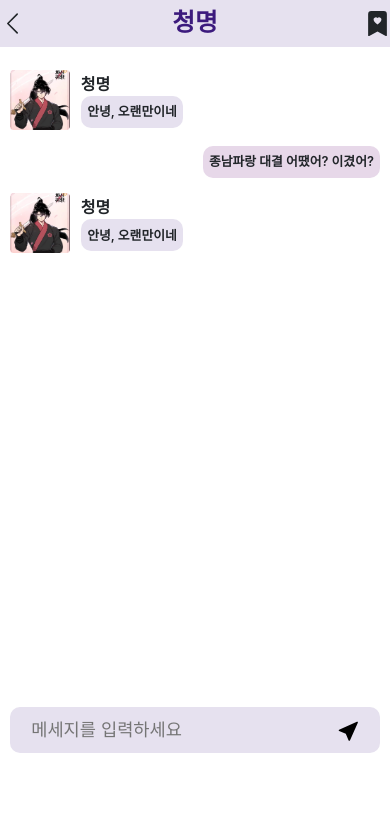
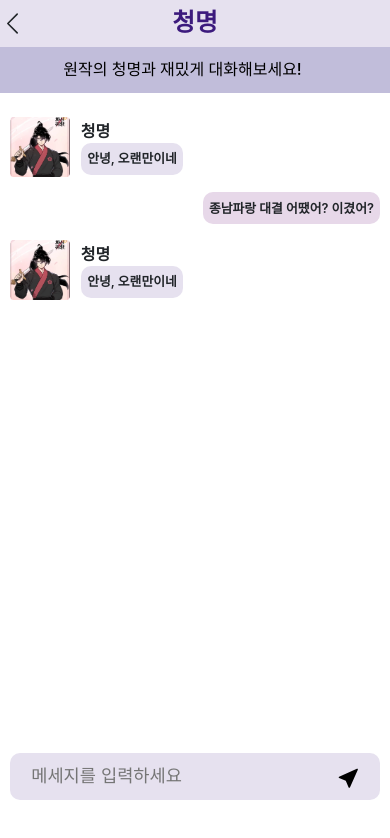
Before and after one commit to TeamOTK/frontend, a React (Create React App) app: page /page/chat in a window 390 px wide. Shown: the top 838 px of the page. Built offline with nearby package versions, Linux system fonts and the light colour scheme; a web font is replaced by a local one.

Commit message:
feat: 원작 캐릭터 대화 구현 및 Character선택 폴더 생성

```diff
--- a/src/components/CharacterPage.jsx
+++ b/src/components/CharacterPage/CharacterPage.jsx
@@ -1,9 +1,9 @@
 import { useNavigate } from 'react-router-dom';
 import { useState  } from 'react';
 
-import './Pages.css'
+import '../Pages.css'
 
-import SwitchComponent from './Switch';
+import SwitchComponent from '../Switch';
 import { BsSearch } from "react-icons/bs";
 import CharacterFicion from './Character_Fiction_Page';
 import CharacterOriginal from './Character_Original_Page';
@@ -18,7 +18,7 @@ export default function CharacterPage(){
 	}
 
 	const handleClickCharacter = () => {
-		navigate('/page/situation')
+		navigate('/page/chat')
 	}
 
 	return(
--- a/src/components/Character_Fiction_Page.jsx
+++ b/src/components/CharacterPage/Character_Fiction_Page.jsx
@@ -1,4 +1,4 @@
-import CM from './images/CM.png'
+import CM from '../images/CM.png'
 import './Character_Fiction_Page.css'
 
 export default function CharacterFicion({handleClickCharacter}) {
--- a/src/components/Character_Original_Page.jsx
+++ b/src/components/CharacterPage/Character_Original_Page.jsx
@@ -1,4 +1,4 @@
-import CM from './images/CM.png'
+import CM from '../images/CM.png'
 import './Character_Original_Page.css'
 
 export default function CharacterOriginal({handleClickCharacter}) {
--- a/src/components/Chat.jsx
+++ b/src/components/Chat.jsx
@@ -3,11 +3,13 @@ import { BsCursorFill } from "react-icons/bs";
 import './Chat.css'
 
 import SubHeader from './Header/SubHeader';
+import ChatHeader from './Header/ChatHeader';
 
 export default function Chat(){
 	return(
 		<>
 			<SubHeader name='청명'/>
+			<ChatHeader content='원작의 청명과 재밌게 대화해보세요!'/>
 			<div className="ChatLog">
 				<div className="AiChat">
 					<img src={CM} width={60}/>
--- /dev/null
+++ b/src/components/Header/ChatHeader.css
@@ -0,0 +1,14 @@
+@media screen and (max-width: 768px) {
+	.ChatHeader{
+		height: 6%;
+		background-color: #C1BDDA;
+		display: flex;
+		align-items: center;
+		justify-content: center;
+	}
+	.ChatHeaderText{
+		color: black;
+		font-size: 100%;
+		text-align: center;
+	}
+}
--- /dev/null
+++ b/src/components/Header/ChatHeader.jsx
@@ -0,0 +1,15 @@
+import './ChatHeader.css'
+
+export default function ChatHeader(props){
+
+	return(
+		<>
+			<div className='ChatHeader'>
+				{/* 이름 이후 전달 받아서 출력하는 것으로 수정 예정 */}
+				<h2 className="ChatHeaderText">{props.content}</h2>
+				<div style={{width:'25px'}}></div>
+			</div>
+		</>
+
+	)
+}
--- a/src/components/Header/SubHeader.jsx
+++ b/src/components/Header/SubHeader.jsx
@@ -18,7 +18,8 @@ export default function SubHeader(props){
 				<BsChevronLeft size={25} onClick={onClickButton}/>
 				{/* 이름 이후 전달 받아서 출력하는 것으로 수정 예정 */}
 				<h2 className="text">{props.name}</h2>
-				<BsBookmarkHeartFill size={25}/>
+				{/* <BsBookmarkHeartFill size={25}/> */}
+				<div style={{width:'25px'}}></div>
 			</div>
 		</>
 
--- a/src/index.jsx
+++ b/src/index.jsx
@@ -8,7 +8,7 @@ import HomePage from './components/HomePage';
 import RootLayout from './components/Layout/RootLayout';
 import ChatLayout from './components/Layout/ChatLayout';
 import MainPage from './components/MainPage';
-import CharacterPage from './components/CharacterPage';
+import CharacterPage from './components/CharacterPage/CharacterPage';
 import Chat from './components/Chat';
 import Search from './components/Search';
 import Situation from './components/Situation';
```
Also changed, not shown: src/components/CharacterPage/Character_Fiction_Page.css (renamed from src/components/Character_Fiction_Page.css), src/components/CharacterPage/Character_Original_Page.css (renamed from src/components/Character_Original_Page.css).
